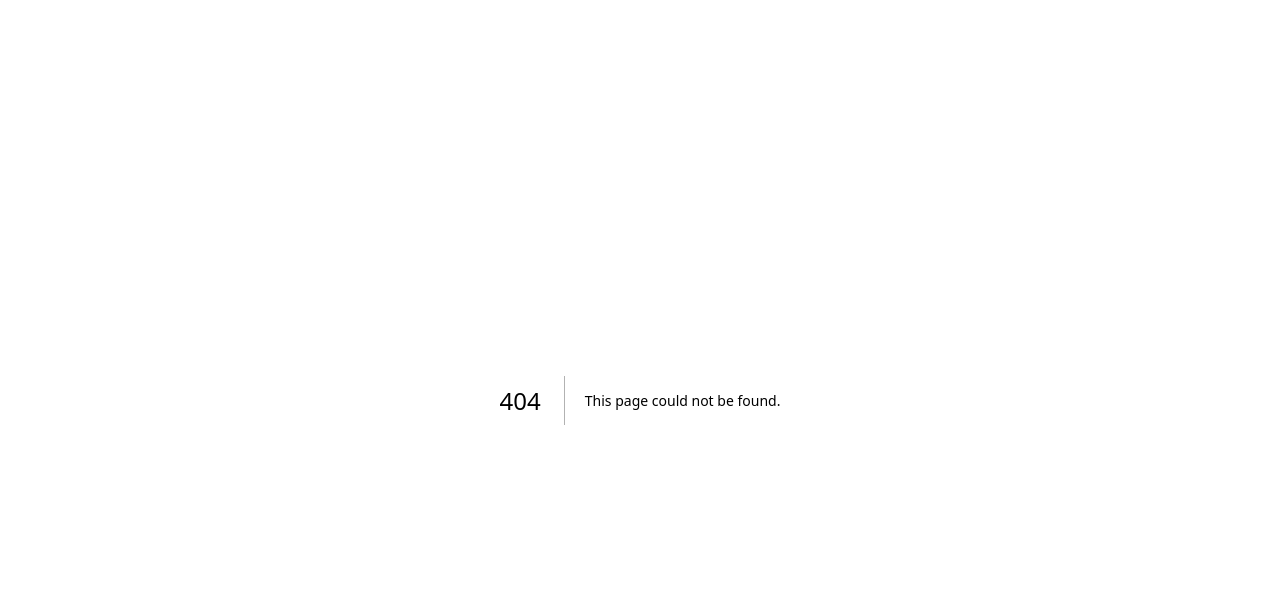
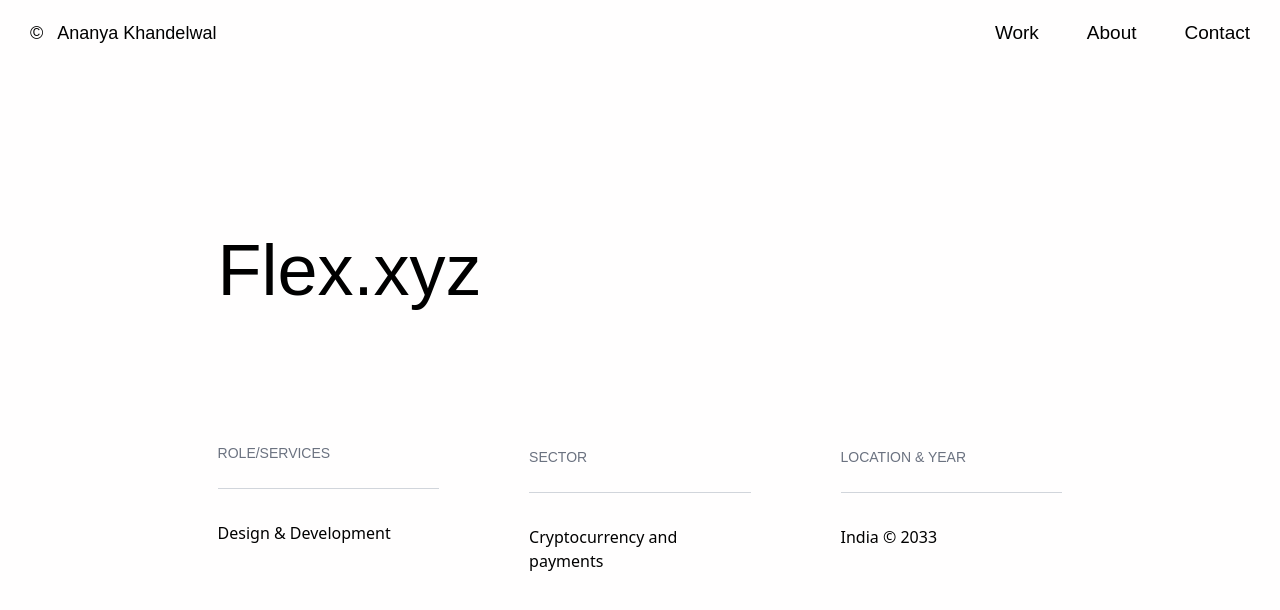
Before and after one commit to ananya150/portfolio-main, a Next.js app: page /work/flexxyz in a window 1280 px wide. Before the commit this address had no page. Shown: the top 610 px of the page. Built offline with nearby package versions, Linux system fonts and the light colour scheme; a web font is replaced by a local one.

Commit message:
added product tagline for individual products

```diff
--- a/src/app/globals.css
+++ b/src/app/globals.css
@@ -95,3 +95,21 @@ html {
     #e9ebea
   );
 }
+
+.mac-container {
+  background-image: url("/mac.png"); /* Replace 'mac-image-url.png' with the URL of the Mac image */
+  background-size: cover;
+  width: 62vw; /* Adjust the width and height to match the dimensions of the Mac image */
+  height: 48vw;
+  border-radius: 20px; /* Add border-radius to match the rounded corners of the Mac screen */
+  position: relative;
+}
+
+.mac-container img {
+  position: absolute;
+  top: 1.5vw; /* Adjust the top and left values to position your image within the Mac screen */
+  left: 1vw;
+  width: 59.5vw; /* Adjust the width and height to fit your image within the Mac screen */
+  height: 35vw;
+  overflow: hidden;
+}
--- /dev/null
+++ b/src/app/work/flexxyz/page.tsx
@@ -0,0 +1,31 @@
+import React from 'react'
+import Header from '@/components/homepage/header';
+import { Sidebar } from '@/components/common/sidebar/Sidebar';
+import Curtain from '@/components/common/curtain/Curtain';
+import Slogan from '@/components/work/slogan/Slogan';
+import Products from '@/components/work/products/Products';
+import Contact from '@/components/homepage/contact';
+import MacImage from '@/components/work/individual-product/image/MacImage';
+import Heading from '@/components/work/individual-product/Heading';
+
+const Flexxyz = () => {
+  return (
+    <div className=''>
+        <Sidebar scrollThreshold={100} />
+        <Curtain />
+        <div className='bg-[#FFFEFE] h-[120vh]'>
+          <Header />
+          <Heading name="Flex.xyz" sector="Cryptocurrency and payments" />
+          {/* <div className='h=[150vh] flex justify-center my-[30vh] '>
+            <MacImage imageUrl='/flex.png'/>
+          </div> */}
+          {/* <div className='bg-[#1c1d20]'>
+            <Products />
+            <Contact />
+          </div> */}
+        </div>
+    </div>
+  )
+}
+
+export default Flexxyz
--- a/src/components/homepage/header/index.tsx
+++ b/src/components/homepage/header/index.tsx
@@ -19,7 +19,7 @@ const Header = () => {
         <div className='flex mx-auto md:mx-0 justify-center space-x-12 mr-8 pt-6'>
           <div className='group'>
             <Link href='/work'><span className='dark:text-white text-black font-satoshi text-[18px] md:text-[19px]'>Work</span></Link>
-            <div className={`w-[5px] h-[5px] rounded-full dark:bg-white bg-black mx-auto mt-1 ${activePath === '/work' ? 'opacity-100': 'opacity-0'} group-hover:opacity-100`}></div>
+            <div className={`w-[5px] h-[5px] rounded-full dark:bg-white bg-black mx-auto mt-1 ${activePath?.slice(0,5) === '/work' ? 'opacity-100': 'opacity-0'} group-hover:opacity-100`}></div>
           </div>
           <div className='group'>
             <Link href='/about'><span className='dark:text-white text-black font-satoshi text-[18px] md:text-[19px]'>About</span></Link>
--- /dev/null
+++ b/src/components/work/individual-product/Heading.tsx
@@ -0,0 +1,107 @@
+'use client';
+import React,{useRef} from 'react'
+import { motion , useScroll , useTransform} from "framer-motion";
+import {
+    useSpring,
+    MotionValue
+  } from "framer-motion";
+
+  function useParallax(value: MotionValue<number>, distanceDown: number, distanceUp: number) {
+    return useTransform(value, [0, 1], [-distanceUp, distanceDown]);
+  }
+
+const Heading = ({name, sector}: any) => {
+
+  const ref = useRef(null);
+  const { scrollYProgress } = useScroll({ target: ref });
+  const y1 = useParallax(scrollYProgress, 200 ,10);
+  const y2 = useParallax(scrollYProgress, 160 ,160);
+
+  return (
+    <div>
+        <div className=' relative mt-[20vh] sm:mx-20 mx-10 md:mx-[17vw]'>
+            <span className='font-satoshi font-[500] text-[60px] md:about-tagline1'>{name}</span><br/>
+        </div>
+
+        <motion.div  className='md:mt-[6vh] md:mx-[17vw] hidden md:block'>
+            <div className='mt-[10vh] md:flex md:space-x-[7vw] space-y-10'>
+
+            <div className='w-full mt-9'>
+              <span className='font-[400] font-satoshi text-[14px] text-gray-500'>ROLE/SERVICES</span>
+              <hr className="h-px mt-[3vh] mb-[4vh] bg-gray-300 w-full border-0"/>
+              <span className='font-satoshitext-[18px]'>
+                Design & Development
+              </span>
+            </div>
+
+            <div className='w-full mt-9'>
+              <span className='font-[400] font-satoshi text-[14px] text-gray-500'>SECTOR</span>
+              <hr className="h-px mt-[3vh] mb-[4vh] bg-gray-300 w-full border-0"/>
+              <span className='font-satoshitext-[18px]'>
+                {sector}
+              </span>
+            </div>
+
+            <div className='w-full mt-9'>
+              <span className='font-[400] font-satoshi text-[14px] text-gray-500'>LOCATION & YEAR</span>
+              <hr className="h-px mt-[3vh] mb-[4vh] bg-gray-300 w-full border-0"/>
+              <span className='font-satoshitext-[18px]'>
+                India © 2033
+              </span>
+            </div>
+
+            </div>
+        </motion.div>
+
+        <motion.div className='mt-[12vh] mx-[9vw] md:hidden'>
+
+            <div className='mt-[6vh] md:flex md:space-x-[7vw] space-y-16'>
+
+                <motion.div className='w-full'
+                    initial={{ opacity: 0 }}
+                    whileInView={{ opacity: 1 }}
+                    viewport={{ once: false }}
+                    transition={{duration:1, delay:0.3}}
+                >
+                  <span className='font-[400] font-satoshi text-[14px] text-gray-500'>ROLE/SERVICES</span>
+                  <hr className="h-px mt-[2vh] mb-[3vh] bg-gray-300 w-full border-0"/>
+                  <span className='font-satoshitext-[18px]'>
+                    Design & Development
+                  </span>
+                </motion.div>
+
+                <motion.div className='w-full'
+                    initial={{ opacity: 0 }}
+                    whileInView={{ opacity: 1 }}
+                    viewport={{ once: false }}
+                    transition={{duration:1, delay:0.3}}
+                >
+                  <span className='font-[400] font-satoshi text-[14px] text-gray-500'>SECTOR</span>
+                  <hr className="h-px mt-[2vh] mb-[3vh] bg-gray-300 w-full border-0"/>
+                  <span className='font-satoshitext-[18px]'>
+                    {sector}
+                  </span>
+                </motion.div>
+
+                <motion.div className='w-full'
+                    initial={{ opacity: 0 }}
+                    whileInView={{ opacity: 1 }}
+                    viewport={{ once: false }}
+                    transition={{duration:1, delay:0.3}}
+                >
+                  <span className='font-[400] font-satoshi text-[14px] text-gray-500'>LOCATION & YEAR</span>
+                  <hr className="h-px mt-[2vh] mb-[3vh] bg-gray-300 w-full border-0"/>
+                  <span className='font-satoshitext-[18px]'>
+                    India © 2033
+                  </span>
+                </motion.div>
+
+            </div>
+        </motion.div>
+
+
+    </div>
+  )
+}
+
+export default Heading
--- /dev/null
+++ b/src/components/work/individual-product/image/MacImage.tsx
@@ -0,0 +1,13 @@
+/* eslint-disable @next/next/no-img-element */
+import React from 'react'
+
+const MacImage = ({imageUrl}: {imageUrl: string}) => {
+  return (
+    <div className="mac-container">
+        <img src={imageUrl} alt="Your Image"/>
+    </div>
+
+  )
+}
+
+export default MacImage
--- /dev/null
+++ b/src/components/work/product-page/ProductPage.tsx
@@ -0,0 +1,9 @@
+import React from 'react'
+
+const ProductPage = () => {
+  return (
+    <div>ProductPage</div>
+  )
+}
+
+export default ProductPage
```
Also changed, not shown: public/flex.png (added), public/mac.png (added).
